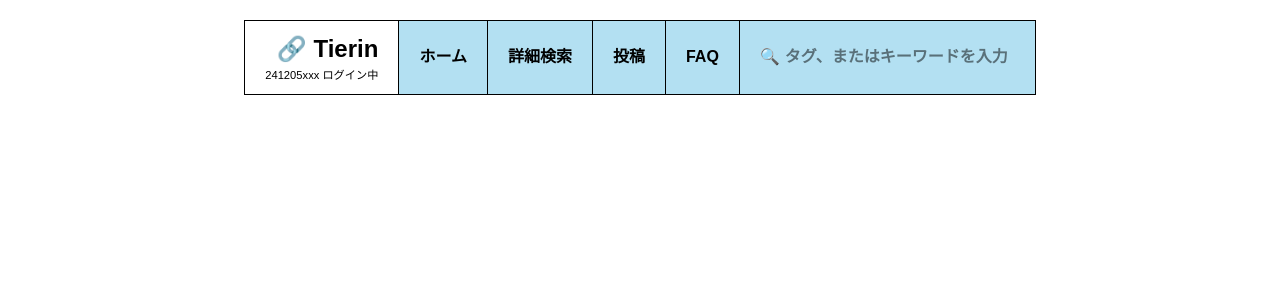
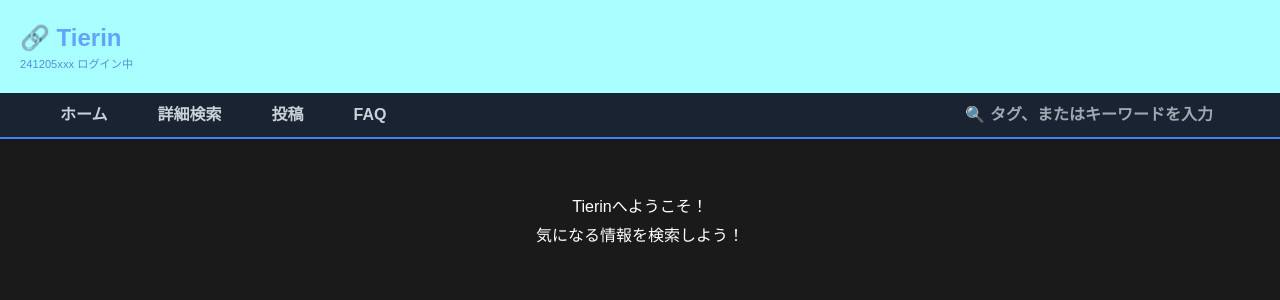
Before and after one commit to ktsgsg/tierin, a Next.js app in the folder frontend/tierin/: page / in a window 1280 px wide. Shown: the top 300 px of the page. Built offline with nearby package versions, Linux system fonts and the light colour scheme.

Commit message:
change layout

```diff
--- a/frontend/tierin/app/components/Header.module.css
+++ b/frontend/tierin/app/components/Header.module.css
@@ -1,59 +1,105 @@
 .headerContainer {
+    position: fixed;
+    top: 0;
+    left: 0;
+    width: 100%;
     display: flex;
-    justify-content: center;
-    margin: 20px 0;
+    flex-direction: column;
+    background: #2a2a2a;
+    backdrop-filter: blur(10px);
+    box-shadow: 0 2px 8px rgba(0, 0, 0, 0.1);
+    z-index: 1000;
+    padding: 0;
+    margin: 0;
+}
+
+.headerTop {
+    background: #A9FEFF;
+    padding: 20px;
+    display: flex;
+    align-items: center;
+    justify-content: flex-start;
+}
+
+.headerBottom {
+    display: flex;
+    justify-content: space-between;
+    align-items: stretch;
+    background: #1a2332;
+    border-bottom: 2px solid #3b82f6;
+}
+
+.navContainer {
+    display: flex;
+    margin-left: 40px;
+    gap: 10px;
 }
 
 /* ナビゲーションバー */
 .navItem {
     padding: 10px 20px;
-    border: 1px solid #000000;
-    border-left: none;
+    border: none;
     display: flex;
-    align-items: center; /* 垂直方向の中央揃え */
+    align-items: center;
+    /* 垂直方向の中央揃え */
     font-weight: bold;
-    color: black;
-    white-space: nowrap; /* テキストが折り返さないように */
+    color: #c9d1d9;
+    white-space: nowrap;
+    /* テキストが折り返さないように */
+    flex: 0 1 auto;
+    justify-content: center;
+    background-color: #1a2332;
+    border-radius: 6px;
 }
 
 /* 最初のナビゲーション項目の左側の境界線を表示 */
 .navItem:first-child {
-    border-left: 1px solid #000000;
+    border: none;
 }
 
 .logoArea {
     display: flex;
     flex-direction: column;
     justify-content: center;
-    align-items: flex-end;
+    align-items: flex-start;
 }
 
 .logo {
     font-size: 1.5em;
     font-weight: bold;
+    color: #60a5fa;
 }
 
 .user_id {
     font-size: 0.7rem;
     font-weight: normal;
+    color: #5390d9;
 }
 
 /* リンクアイテム（ホーム、検索など） */
 .linkItem {
-    background-color: #B3E0F2;
+    background-color: #1a2332;
     text-decoration: none;
     cursor: pointer;
-    transition: background-color 0.3s ease; /* 色変化を滑らかに */
+    transition: background-color 0.3s ease;
+    /* 色変化を滑らかに */
+    color: #c9d1d9;
 }
 
 /* ホバー時の色変更 */
 .linkItem:hover {
-    background-color: #8FD8F4; /* ホバー時の色 */
+    background-color: #2a3a4a;
+    /* ホバー時の色 */
 }
 
 /* 検索窓 */
 .searchBar {
-    background-color: #B3E0F2;
+    background-color: #1a2332;
+    margin-left: auto;
+    margin-right: 40px;
+    border: none;
+    color: #c9d1d9;
+    border-radius: 6px;
 }
 
 .searchIcon {
@@ -64,9 +110,15 @@
 .searchInput {
     border: none;
     background: transparent;
-    outline: none; /* フォーカス時の枠線を消す */
+    outline: none;
+    /* フォーカス時の枠線を消す */
     font-size: 1em;
     padding: 0;
     /* 入力欄の幅 */
     width: 230px;
+    color: #ffffff;
 }
+
+.searchInput::placeholder {
+    color: #a0a8b0;
+}
--- a/frontend/tierin/app/components/Header.tsx
+++ b/frontend/tierin/app/components/Header.tsx
@@ -18,11 +18,11 @@ type HeaderProps = {
     user_id: string;
 };
 
-export const Header = ({user_id}: HeaderProps) => {
+export const Header = ({ user_id }: HeaderProps) => {
     return (
         // ナビゲーションバー全体にクラスを適用
         <header className={styles.headerContainer}>
-            <div className={styles.navItem}>
+            <div className={styles.headerTop}>
                 <div className={styles.logoArea}>
                     <div className={styles.logo}>
                         🔗 Tierin
@@ -32,8 +32,8 @@ export const Header = ({user_id}: HeaderProps) => {
                     </div>
                 </div>
             </div>
-
-
+            <div className={styles.headerBottom}>
+                <div className={styles.navContainer}>
                     {navItems.map((item) => (
                         <Link
                             key={item.name}
@@ -43,7 +43,7 @@ export const Header = ({user_id}: HeaderProps) => {
                             {item.name}
                         </Link>
                     ))}
-
+                </div>
                 <div className={`${styles.navItem} ${styles.searchBar}`}>
                     <span className={styles.searchIcon}>🔍</span>
                     <input
@@ -52,6 +52,7 @@ export const Header = ({user_id}: HeaderProps) => {
                         className={styles.searchInput}
                     />
                 </div>
+            </div>
         </header>
     );
 };
--- a/frontend/tierin/app/globals.css
+++ b/frontend/tierin/app/globals.css
@@ -1,7 +1,7 @@
 @import "tailwindcss";
 
 :root {
-  --background: #ffffff;
+  --background: #1a1a1a;
   --foreground: #ffffff;
 }
 
@@ -14,8 +14,8 @@
 
 @media (prefers-color-scheme: dark) {
   :root {
-    --background: #ededed;
-    --foreground: #ededed;
+    --background: #1a1a1a;
+    --foreground: #ffffff;
   }
 }
 
@@ -23,4 +23,5 @@ body {
   background: var(--background);
   color: var(--foreground);
   font-family: Arial, Helvetica, sans-serif;
+  padding-top: 110px;
 }
```
Lines whose indentation alone changed are shown as unchanged.
